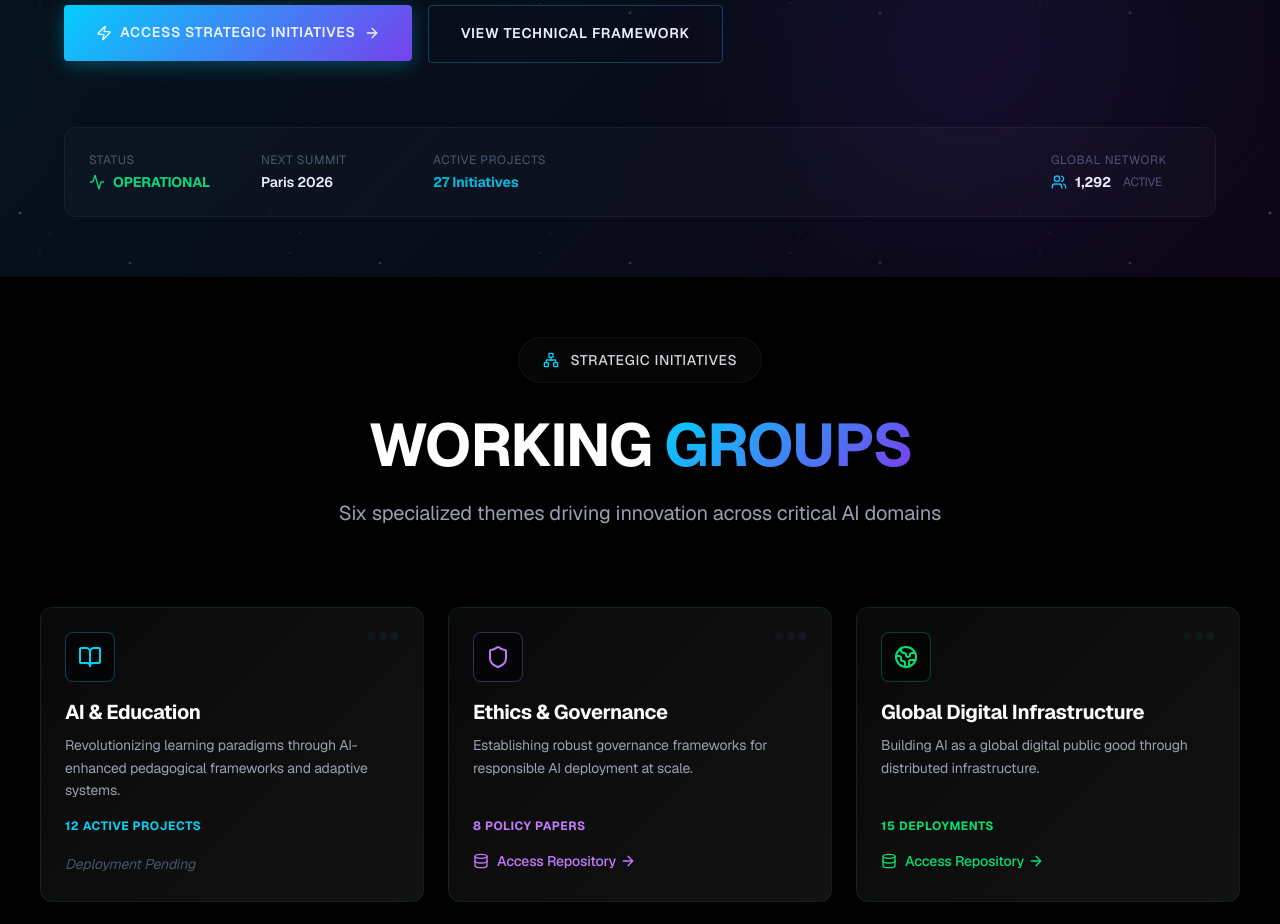
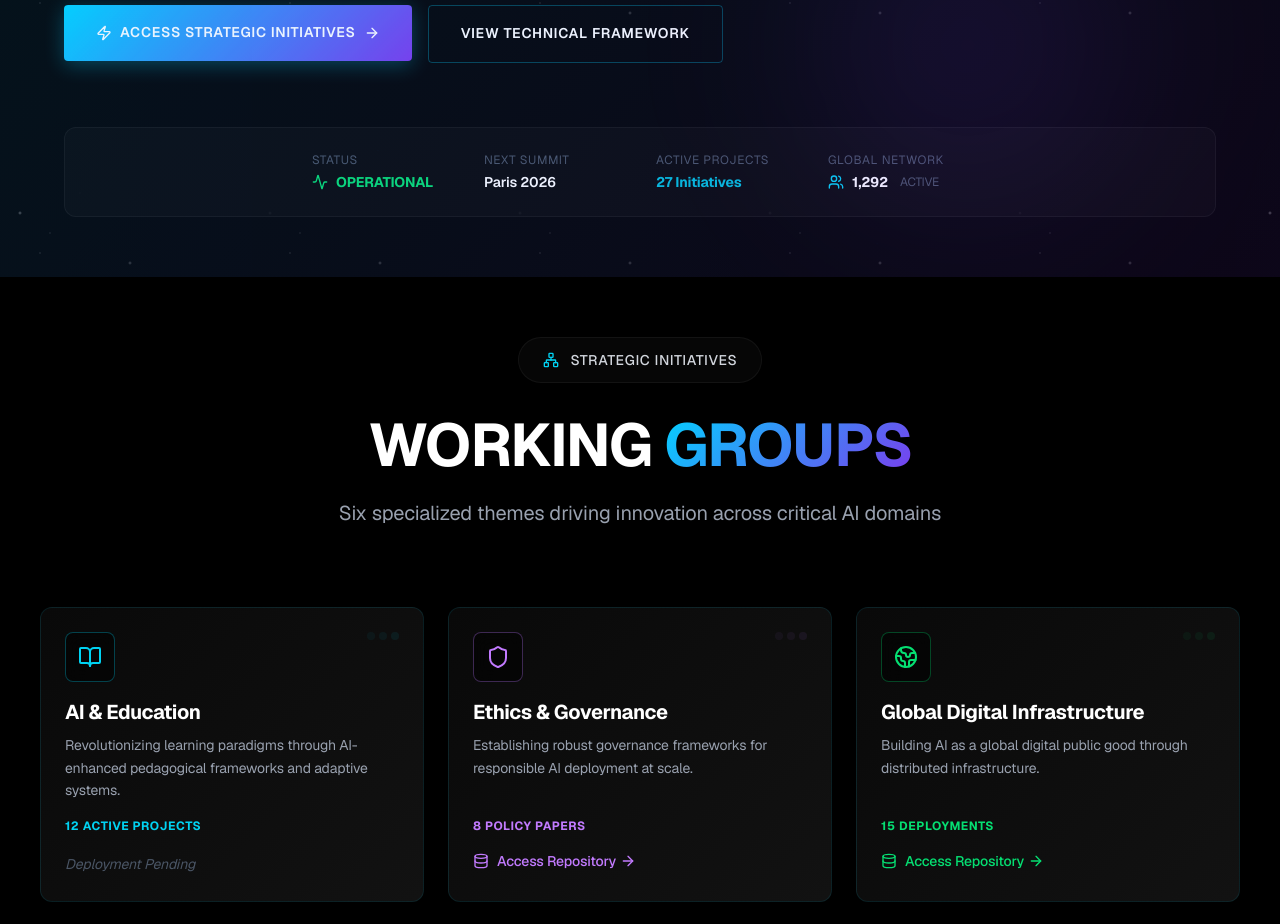
Before and after one commit to aivisionforum/aivisionforum.github.io, a Next.js app: page / in a window 1280 px wide. Shown: the part 817-1741 px from the top of the page. Built offline with nearby package versions, Linux system fonts and the light colour scheme.

Commit message:
Fix layout gap in Hero stats bar
- Restructured Hero component bottom stats to use single flex container
- Fixed large gap between Global Network and Active Projects
- All stats now display evenly with consistent spacing

```diff
--- a/components/Hero.tsx
+++ b/components/Hero.tsx
@@ -311,8 +311,7 @@ const Hero = () => {
             transition={{ delay: 1.2 }}
             className="mt-16 glass-dark rounded-xl p-6"
           >
-            <div className="flex flex-wrap justify-between items-center gap-6">
-              <div className="flex flex-wrap gap-8">
+            <div className="flex flex-wrap gap-8 justify-center">
               <motion.div
                 animate={{ opacity: [0.5, 1, 0.5] }}
                 transition={{ duration: 2, repeat: Infinity }}
@@ -338,8 +337,6 @@ const Hero = () => {
                   27 Initiatives
                 </motion.div>
               </div>
-              </div>
-
               {/* Live collaboration counter */}
               <div className="min-w-[140px]">
                 <span className="text-gray-600 text-xs uppercase tracking-wider block">Global Network</span>
```
Lines whose indentation alone changed are shown as unchanged.
